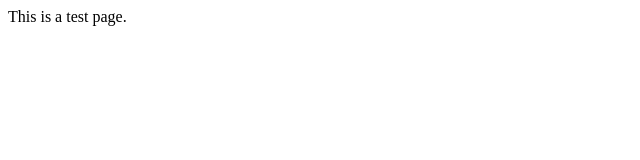
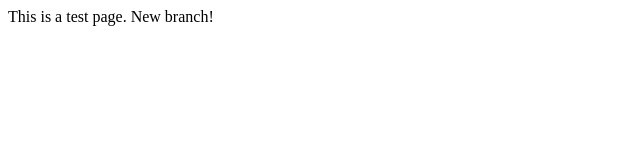
Before and after one commit to uche-obere/lecture1, a plain HTML site: page index.html in a window 1280 px wide. Shown: the whole page, without its empty margins (0-640 px from the left). Drawn offline with Linux system fonts and the light colour scheme.

Commit message:
index on feature branch

```diff
--- a/index.html
+++ b/index.html
@@ -5,5 +5,6 @@
 	</head>
 	<body>
 		This is a test page.
+		New branch!
 	</body>
 </html>
```
